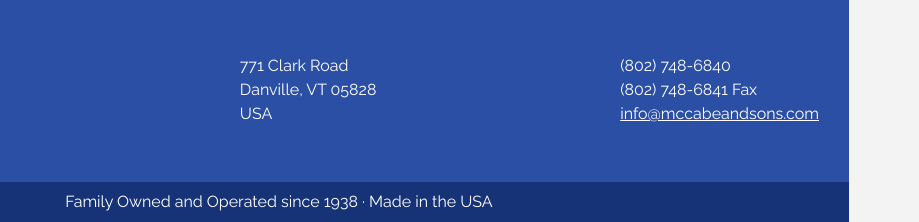
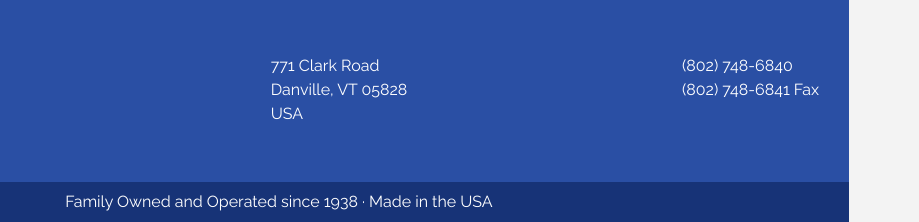
Before and after one commit to stephenedmondson/mccabeandsons, a website: page docs/index.html in a window 1280 px wide. Shown: the part 4659-4881 px from the top of the page, 361-1280 px from the left. Drawn offline with Linux system fonts and the light colour scheme.

Commit message:
Hiding Email until active

```diff
--- a/docs/index.html
+++ b/docs/index.html
@@ -259,7 +259,7 @@
     <span class="py-2 d-md-inline-block">
       (802) 748-6840<br />
       (802) 748-6841 Fax <br />
-      <a href="mailto:info@mccabeandsons.com">info@mccabeandsons.com</a></span>
+      <!--<a href="mailto:info@mccabeandsons.com">info@mccabeandsons.com</a>--></span>
   </div>
 
 </footer>
```
